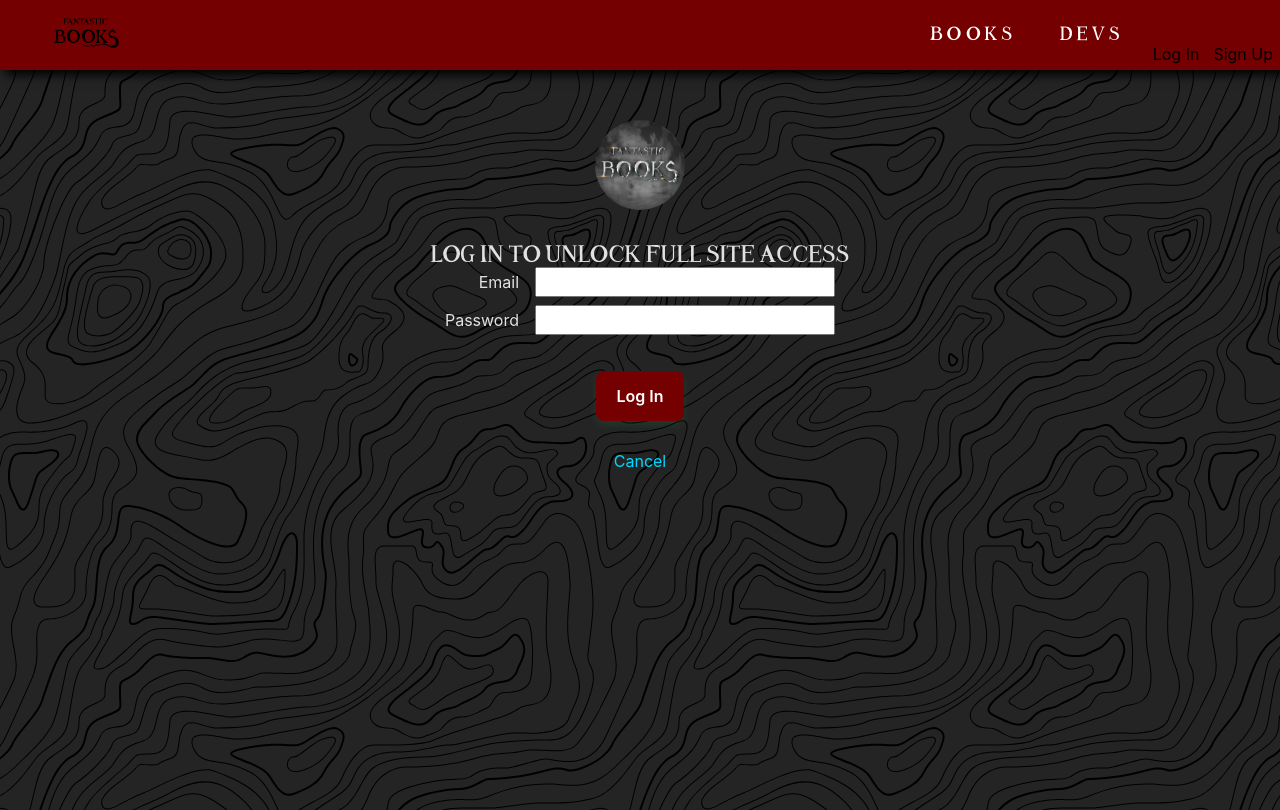
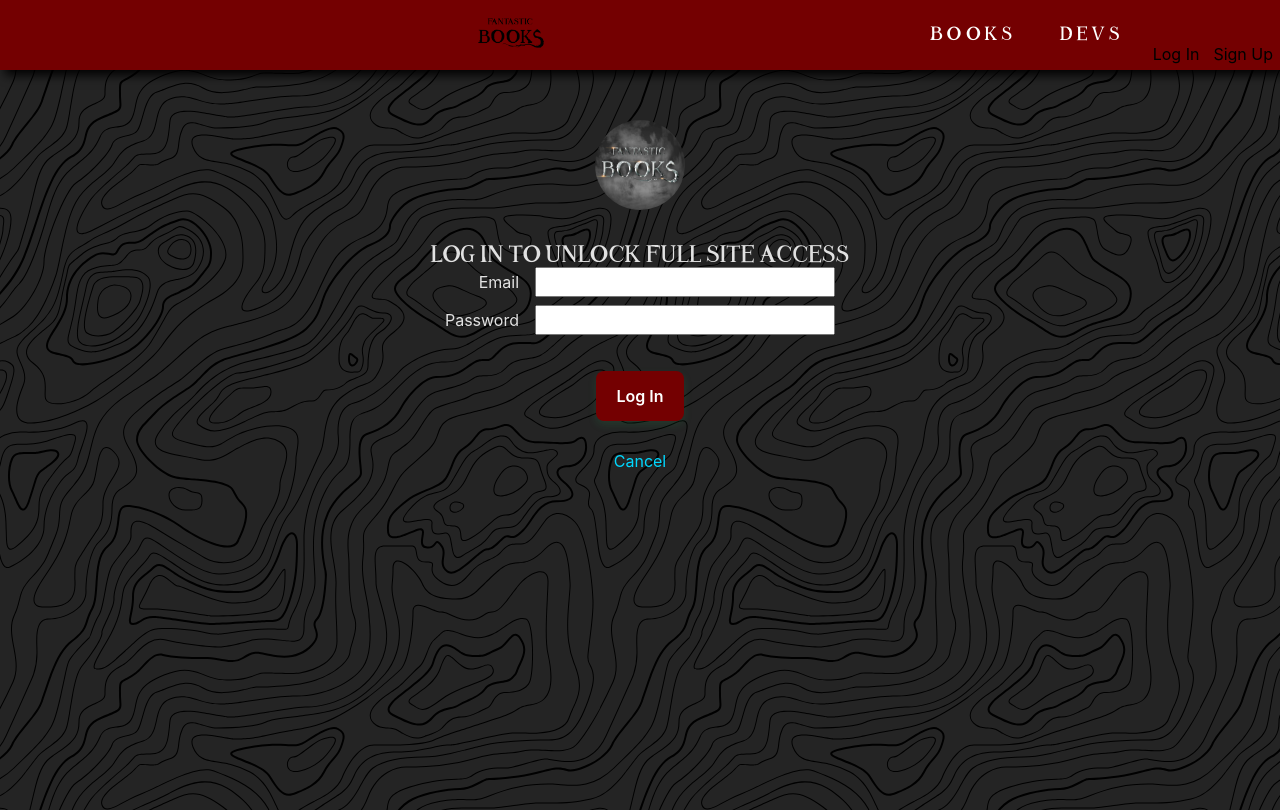
Before and after one commit to cmpacheco23/fantastic-books-front-end, a React (Vite) app: page /auth/login in a window 1280 px wide. Built offline with nearby package versions, Linux system fonts and the light colour scheme; no server answers.

Commit message:
move logo to center of nav bar

```diff
--- a/src/components/NavBar/NavBar.jsx
+++ b/src/components/NavBar/NavBar.jsx
@@ -15,10 +15,13 @@ const NavBar = ({ user, handleLogout }) => {
 
   <li><NavLink style={{ color: 'white'}} to={`/profiles/${user.profile}`} className={styles.navLink}>Welcome, {user.name}</NavLink>
         </li>) : null}
-        <ul className={styles.center}>
+
+      </ul>
+      <div className={`${styles.center} ${styles.flexCenter}`}>
+        <ul >
         <li><NavLink to="/" className={styles.navLink}> <img src={'/assets/fantastic-beast.png'} className={styles.logo}/> </NavLink></li>
       </ul>
-      </ul>
+      </div>
       <div className={styles.left}>
         <ul>
           <li><NavLink style={{ color: 'white' }} to="/books" className={styles.navLink}> Books </NavLink></li>
--- a/src/components/NavBar/NavBar.module.css
+++ b/src/components/NavBar/NavBar.module.css
@@ -34,11 +34,12 @@
 .logoCase {
   border-radius: 5px;
   box-shadow: 5px 5px 10px black;
-  background: #740001;
+
 }
 
 .logo{
   max-height: 30px;
+  margin-left: 50px;
 }
 
 ul {
@@ -47,6 +48,14 @@ ul {
   flex-direction: row;
   justify-content: flex-end;
   align-items: flex-end;
+}
+
+
+
+li {
+  list-style-type: none;
+  margin: 7px;
+  text-decoration: none;
 }
 
 .right {
@@ -61,18 +70,3 @@ ul {
   flex-direction: row;
   justify-content: flex-end;
 }
-
-li {
-  list-style-type: none;
-  margin: 7px;
-  text-decoration: none;
-}
-
-
-.center {
-  display: flex;
-  justify-content: center; /* Horizontally center the content */
-  align-items: center; /* Vertically center the content */
-  margin-left: auto; /* Push the center section to the right */
-  margin-right: auto; /* Push the center section to the left */
-}
```
